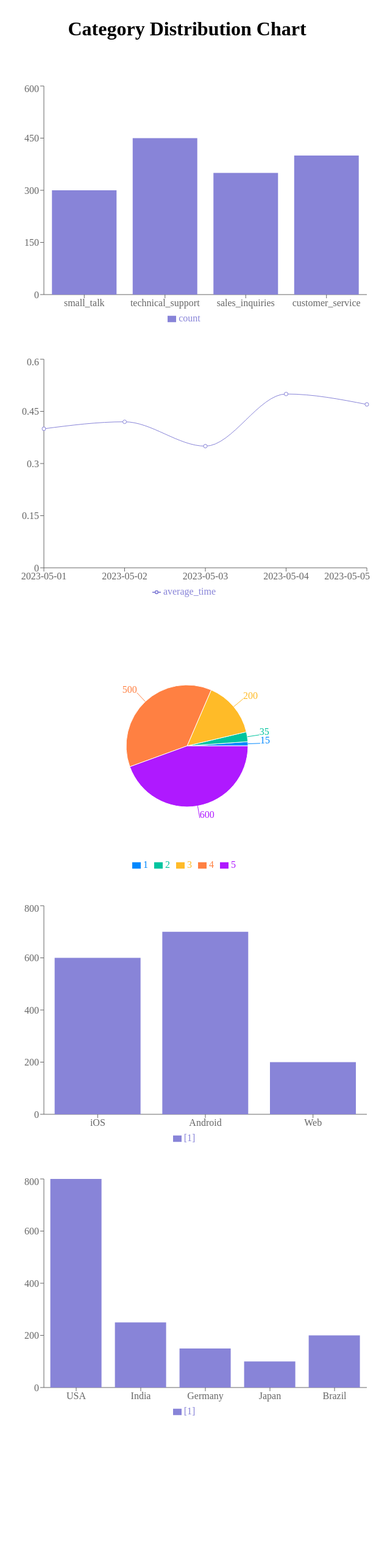
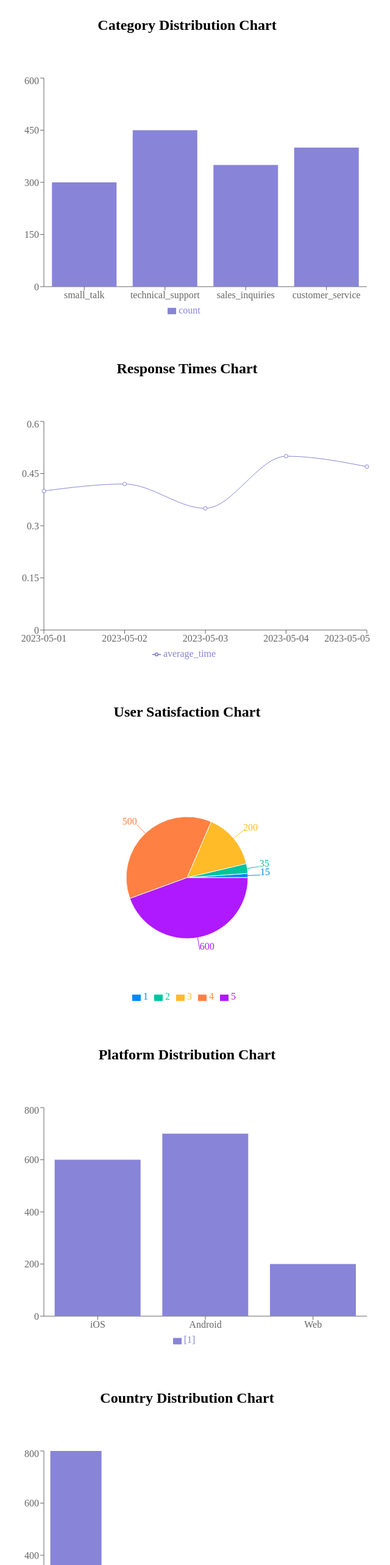
Before and after one commit to PrathameshDutondkar/Arcitech-test, a React (Create React App) app in the folder arcitech-test/: page / in a window 1280 px wide. Shown: the top 2566 px of the page at 61% size, without its empty margins (333-973 px from the left). Before the commit the page ends 2336 px from the top, so only its background shows below. Built offline with nearby package versions, Linux system fonts and the light colour scheme.

Commit message:
Add the graph code

```diff
--- a/arcitech-test/src/App.tsx
+++ b/arcitech-test/src/App.tsx
@@ -15,7 +15,6 @@ const App = () => {
     <Provider store={store}>
       <div className='container'>
         <DataLoader />
-        <h1>Category Distribution Chart</h1>
         <CategoryDistributionChart />
         <ResponseTimesChart></ResponseTimesChart>
         <UserSatisfactionChart></UserSatisfactionChart>
--- a/arcitech-test/src/components/CategoryDistributionChart.jsx
+++ b/arcitech-test/src/components/CategoryDistributionChart.jsx
@@ -19,6 +19,7 @@ const CategoryDistributionChart = () => {
   console.log("***************", categoryDistribution);
 
   return (
+    <><h2>Category Distribution Chart</h2>
     <BarChart width={600} height={400} data={categoryDistribution}>
       <XAxis dataKey="category" />
       <YAxis />
@@ -26,6 +27,7 @@ const CategoryDistributionChart = () => {
       <Legend />
       <Bar dataKey="count" fill="#8884d8" />
     </BarChart>
+    </>
   );
 };
 
--- a/arcitech-test/src/components/CountryDistributionChart.jsx
+++ b/arcitech-test/src/components/CountryDistributionChart.jsx
@@ -1,6 +1,6 @@
-import React from 'react';
-import { useSelector } from 'react-redux';
-import { BarChart, Bar, XAxis, YAxis, Tooltip, Legend } from 'recharts';
+import React from "react";
+import { useSelector } from "react-redux";
+import { BarChart, Bar, XAxis, YAxis, Tooltip, Legend } from "recharts";
 
 const CountryDistributionChart = () => {
   const usageStatistics = useSelector((state) => state?.usage_statistics);
@@ -8,6 +8,9 @@ const CountryDistributionChart = () => {
   const countryData = usageStatistics?.by_country || {};
 
   return (
+    <>
+      {" "}
+      <h2>Country Distribution Chart</h2>
       <BarChart width={600} height={400} data={Object.entries(countryData)}>
         <XAxis dataKey="[0]" />
         <YAxis />
@@ -15,6 +18,7 @@ const CountryDistributionChart = () => {
         <Legend />
         <Bar dataKey="[1]" fill="#8884d8" />
       </BarChart>
+    </>
   );
 };
 
--- a/arcitech-test/src/components/PlatformDistributionChart .jsx
+++ b/arcitech-test/src/components/PlatformDistributionChart .jsx
@@ -8,6 +8,7 @@ const PlatformDistributionChart = () => {
   const platformData = usageStatistics?.by_platform || [];
 
   return (
+    <> <h2>Platform Distribution Chart</h2>
     <BarChart width={600} height={400} data={Object.entries(platformData)}>
       <XAxis dataKey="[0]" />
       <YAxis />
@@ -15,6 +16,7 @@ const PlatformDistributionChart = () => {
       <Legend />
       <Bar dataKey="[1]" fill="#8884d8" />
     </BarChart>
+    </>
   );
 };
 
--- a/arcitech-test/src/components/ResponseTimesChart.jsx
+++ b/arcitech-test/src/components/ResponseTimesChart.jsx
@@ -6,6 +6,7 @@ const ResponseTimesChart = () => {
   const responseTimes = useSelector((state) => state?.response_times);
 
   return (
+    <><h2>Response Times Chart</h2>
     <LineChart width={600} height={400} data={responseTimes?.day_wise} >
       <XAxis dataKey="date" />
       <YAxis />
@@ -13,6 +14,7 @@ const ResponseTimesChart = () => {
       <Legend />
       <Line type="monotone" dataKey="average_time" stroke="#8884d8" />
     </LineChart>
+    </>
   );
 };
 
--- a/arcitech-test/src/components/UserSatisfactionChart .jsx
+++ b/arcitech-test/src/components/UserSatisfactionChart .jsx
@@ -8,6 +8,8 @@ const UserSatisfactionChart = () => {
   const COLORS = ['#0088FE', '#00C49F', '#FFBB28', '#FF8042', '#AF19FF'];
 
   return (
+    <>
+    <h2>User Satisfaction Chart</h2>
     <PieChart width={600} height={400}>
       <Pie
         data={userSatisfaction?.ratings}
@@ -27,6 +29,7 @@ const UserSatisfactionChart = () => {
       <Tooltip />
       <Legend />
     </PieChart>
+    </>
   );
 };
 
```
Lines whose indentation alone changed are shown as unchanged.
